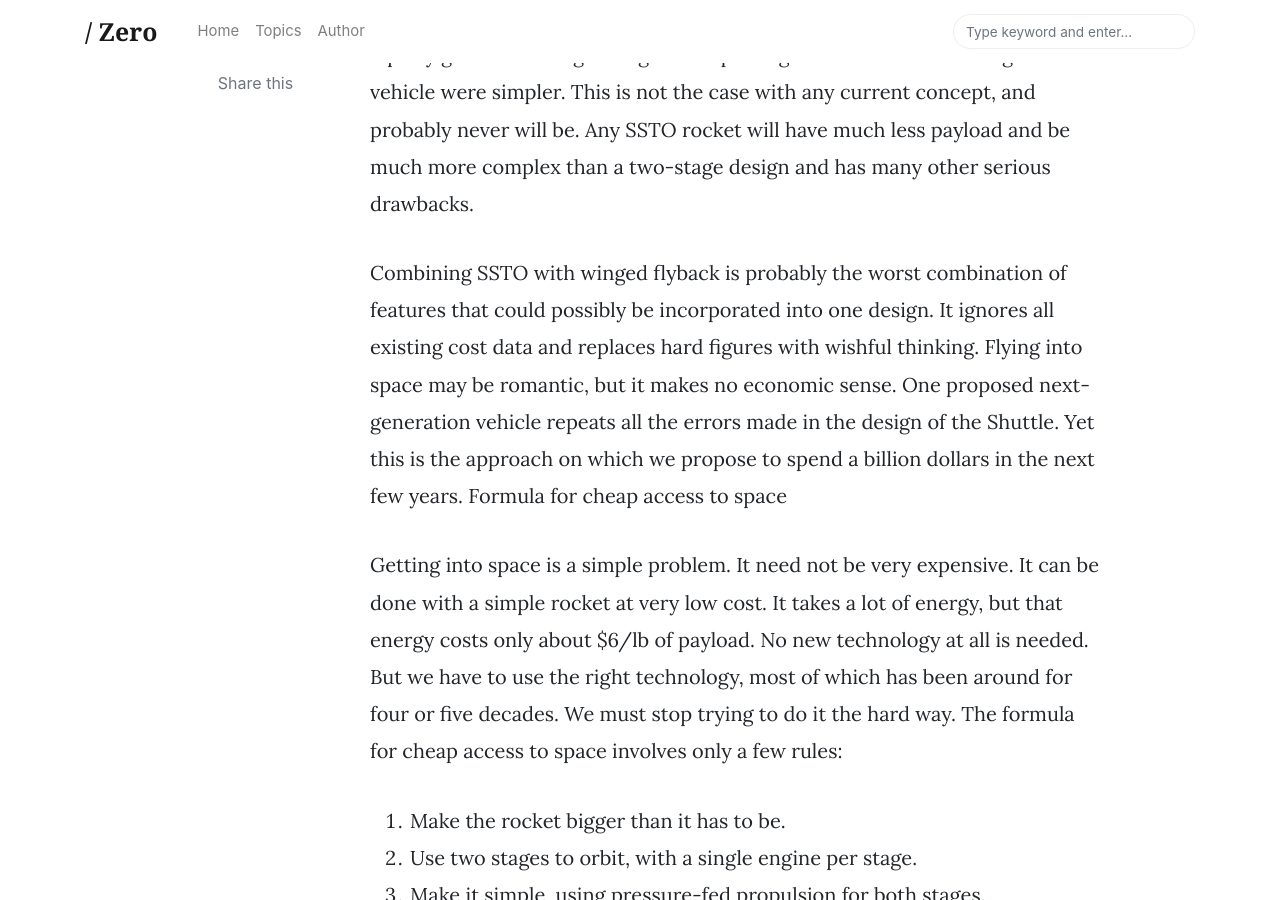
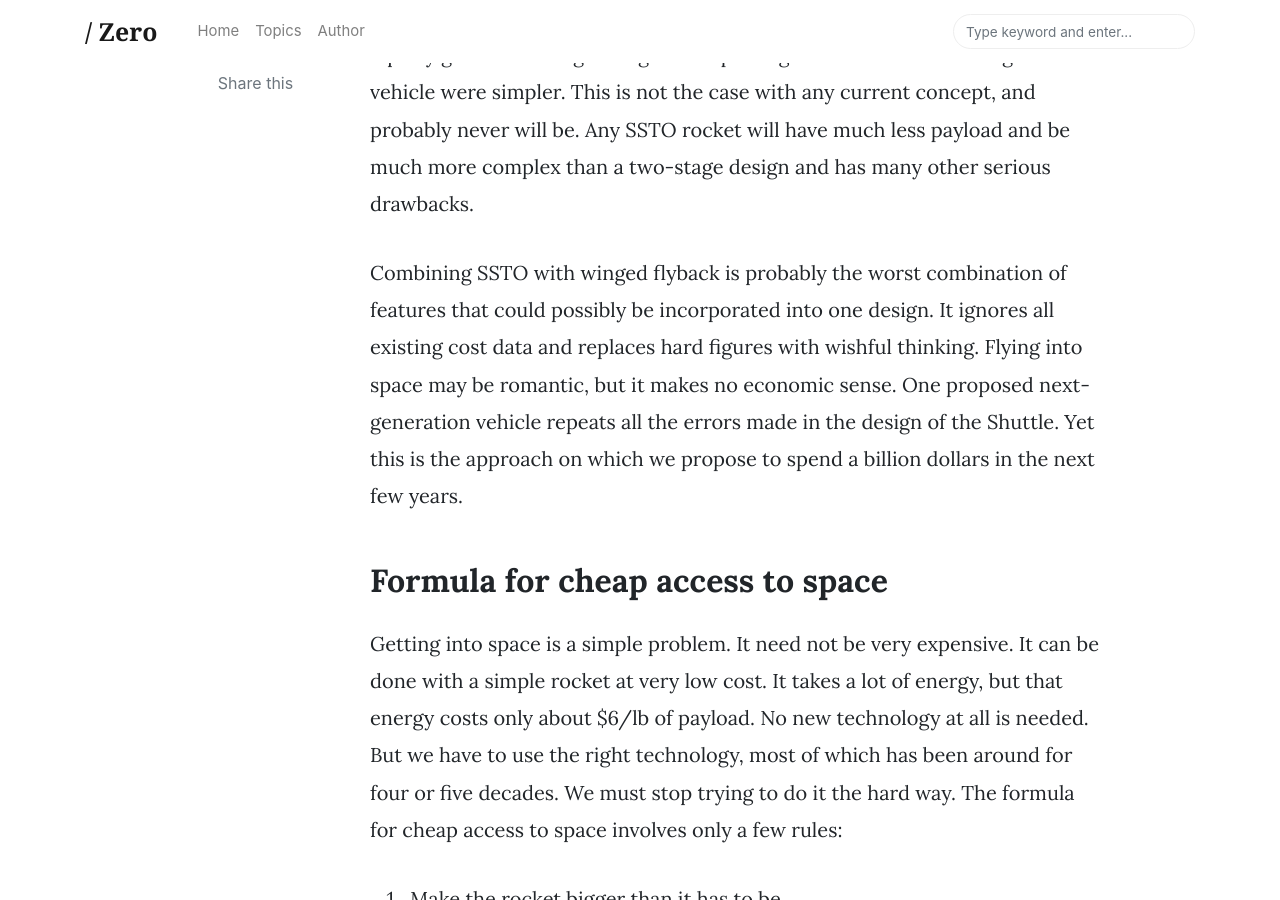
Before and after one commit to bws428/bws428.github.io, a Jekyll site: the page built from _posts/2009-05-25-the-future-of-earth-to-orbit-propulsion.md, in a window 1280 px wide and 900 px high, scrolled down 11758 px. Built offline with Jekyll 4.4.1, drawn with Linux system fonts in a browser that asks for light colours; nearby versions of some CDN libraries; formulas are drawn with MathJax 3; comment, search, counter and statistics services are not loaded.

```diff
--- a/_posts/2009-05-25-the-future-of-earth-to-orbit-propulsion.md
+++ b/_posts/2009-05-25-the-future-of-earth-to-orbit-propulsion.md
@@ -98,7 +98,8 @@ Winged vehicles can land only on very few, very special runways, an infinitesima
 Currently, the single-stage-to-orbit approach has many supporters. But, other parameters being constant, an SSTO vehicle can carry much less payload than one having two stages. A lot of dead weight has to be accelerated to orbital velocity at great cost, only to be brought back through the "thermal thicket" at equally great cost. Single-stage concepts might still have an advantage if the vehicle were simpler. This is not the case with any current concept, and probably never will be. Any SSTO rocket will have much less payload and be much more complex than a two-stage design and has many other serious drawbacks.
 
 Combining SSTO with winged flyback is probably the worst combination of features that could possibly be incorporated into one design. It ignores all existing cost data and replaces hard figures with wishful thinking. Flying into space may be romantic, but it makes no economic sense. One proposed next-generation vehicle repeats all the errors made in the design of the Shuttle. Yet this is the approach on which we propose to spend a billion dollars in the next few years.
-Formula for cheap access to space
+
+## Formula for cheap access to space
 
 Getting into space is a simple problem. It need not be very expensive. It can be done with a simple rocket at very low cost. It takes a lot of energy, but that energy costs only about $6/lb of payload. No new technology at all is needed. But we have to use the right technology, most of which has been around for four or five decades. We must stop trying to do it the hard way. The formula for cheap access to space involves only a few rules:
 
```
